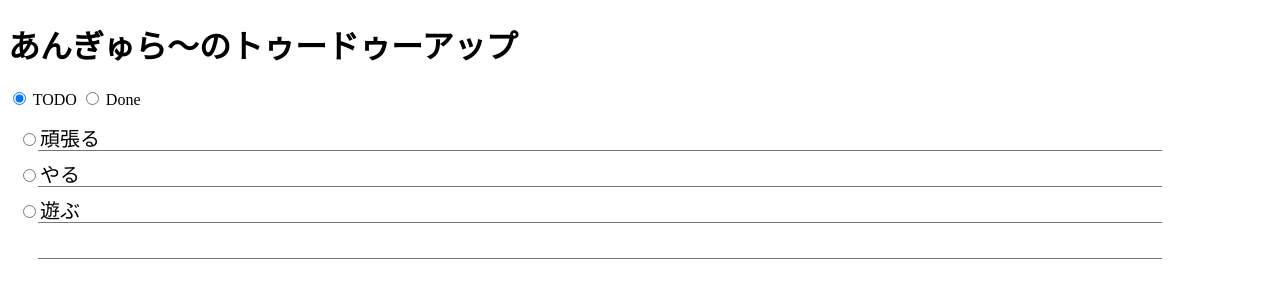
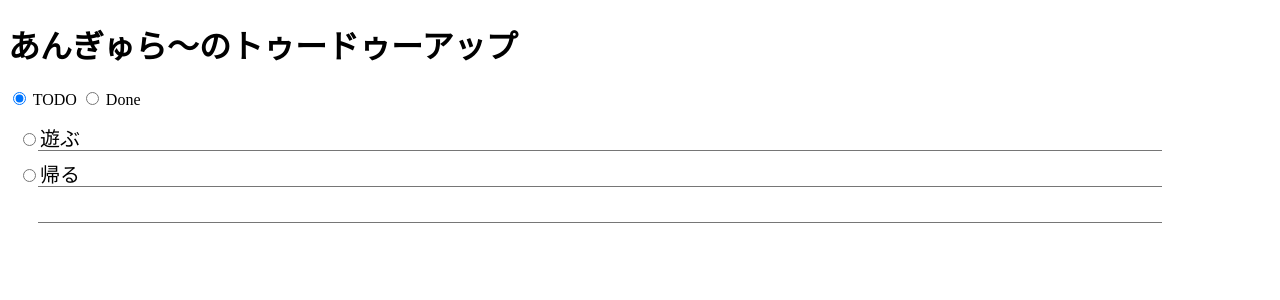
Before and after one commit to hirosehy/todoAppAngular, an Angular app: page / in a window 1280 px wide. Shown: the top 300 px of the page. Built offline with nearby package versions, Linux system fonts and the light colour scheme.

Commit message:
fix: 一つのコンポーネントにまとめる

```diff
--- a/src/app/app.module.ts
+++ b/src/app/app.module.ts
@@ -7,15 +7,13 @@ import { AppComponent } from './app.component';
 import { TodosComponent } from './todos/todos.component';
 import { AutofocusDirective } from './autofocus.directive';
 import { TodoListComponent } from './todos/todo-list/todo-list.component';
-import { DoneListComponent } from './todos/done-list/done-list.component';
 
 @NgModule({
   declarations: [
     AppComponent,
     TodosComponent,
     AutofocusDirective,
-    TodoListComponent,
-    DoneListComponent
+    TodoListComponent
   ],
   imports: [
     BrowserModule,
--- a/src/app/mock-todos.ts
+++ b/src/app/mock-todos.ts
@@ -3,5 +3,6 @@ import { Todo } from './todo'
 export const TODOS: Todo[] = [
   { id: "vkBqMdIyxoBusGob", content: "頑張る", created: new Date(2016, 2, 29), done: new Date(2016, 3, 2) },
   { id: "1WUOQY51lDaLfjdm", content: "やる", created: new Date(2017, 8, 29), done: new Date(2017, 9,7) },
-  { id: "NZJdqAQGvrGOPQIw", content: "遊ぶ", created: new Date(2018, 7, 15), done: new Date(2018, 7,16) }
+  { id: "NZJdqAQGvrGOPQIw", content: "遊ぶ", created: new Date(2018, 7, 15) },
+  { id: "jmEihqer79dndBcs", content: "帰る", created: new Date(2018, 9, 3) }
 ]
--- a/src/app/todos/done-list/done-list.component.html
+++ /dev/null
@@ -1 +0,0 @@
-<p>done-list works!</p>
--- a/src/app/todos/done-list/done-list.component.ts
+++ /dev/null
@@ -1,15 +0,0 @@
-import { Component, OnInit } from '@angular/core';
-
-@Component({
-  selector: 'app-done-list',
-  templateUrl: './done-list.component.html',
-  styleUrls: ['./done-list.component.scss']
-})
-export class DoneListComponent implements OnInit {
-
-  constructor() { }
-
-  ngOnInit() {
-  }
-
-}
--- a/src/app/todos/todo-list/todo-list.component.html
+++ b/src/app/todos/todo-list/todo-list.component.html
@@ -1,5 +1,5 @@
 <ul>
-  <li *ngFor="let todo of todos">
+  <li *ngFor="let todo of list">
     <div class="input-todo">
       <div class="radio-container">
         <input type="radio" (change)="done(todo.id)" />
--- a/src/app/todos/todo-list/todo-list.component.ts
+++ b/src/app/todos/todo-list/todo-list.component.ts
@@ -7,7 +7,7 @@ import { Todo } from '../../todo'
   styleUrls: ['./todo-list.component.scss']
 })
 export class TodoListComponent implements OnInit {
-  @Input() todos: Todo[]
+  @Input() list: Todo[]
 
   showAddRadio = false
   addText = ''
@@ -18,7 +18,7 @@ export class TodoListComponent implements OnInit {
   }
 
   done(id: string) {
-    this.todos = this.todos.filter(t => t.id !== id)
+    this.list = this.list.filter(t => t.id !== id)
   }
 
   setShowAddRadio(show: boolean) {
@@ -30,14 +30,14 @@ export class TodoListComponent implements OnInit {
       const string = "abcdefghijklmnopqrstuvwxyzABCDEFGHIJKLMNOPQRSTUVWXYZ0123456789"
       const number = 16
       const id = Array.from(Array(number)).map(() => string[Math.floor(Math.random()*string.length)]).join('')
-      const find = this.todos.some(t => t.id === id)
+      const find = this.list.some(t => t.id === id)
       if (!find) return id
     }
   }
 
   onAddBlur(value: string) {
     if (value) {
-      this.todos = this.todos.concat({
+      this.list = this.list.concat({
         id: this.idGenerate(),
         content: value,
         created: new Date()
@@ -48,8 +48,8 @@ export class TodoListComponent implements OnInit {
   }
 
   onUpdateBlur(id, content) {
-    const index = this.todos.findIndex(f => f.id === id)
-    this.todos[index].content = content
+    const index = this.list.findIndex(f => f.id === id)
+    this.list[index].content = content
   }
 
 }
--- a/src/app/todos/todos.component.html
+++ b/src/app/todos/todos.component.html
@@ -8,5 +8,5 @@
     Done
   </label>
 </div>
-<app-todo-list *ngIf="select === 'todo'" [todos]="todos"></app-todo-list>
-<app-done-list *ngIf="select === 'done'"></app-done-list>
+<app-todo-list *ngIf="select === 'todo'" [list]="todos"></app-todo-list>
+<app-todo-list *ngIf="select === 'done'" [list]="dones"></app-todo-list>
--- a/src/app/todos/todos.component.ts
+++ b/src/app/todos/todos.component.ts
@@ -9,7 +9,8 @@ import { TODOS } from '../mock-todos'
 export class TodosComponent implements OnInit {
   @Input() test: string
 
-  todos = TODOS
+  todos = TODOS.filter(t => !t.done)
+  dones = TODOS.filter(t => t.done)
   select: 'todo' | 'done' = 'todo'
 
   constructor() { }
```
Also changed, not shown: src/app/todos/done-list/done-list.component.scss (deleted), src/app/todos/todo-list/todo-list.component.scss (indentation only), 1 other file (tests, documents, lock files or other folders).
